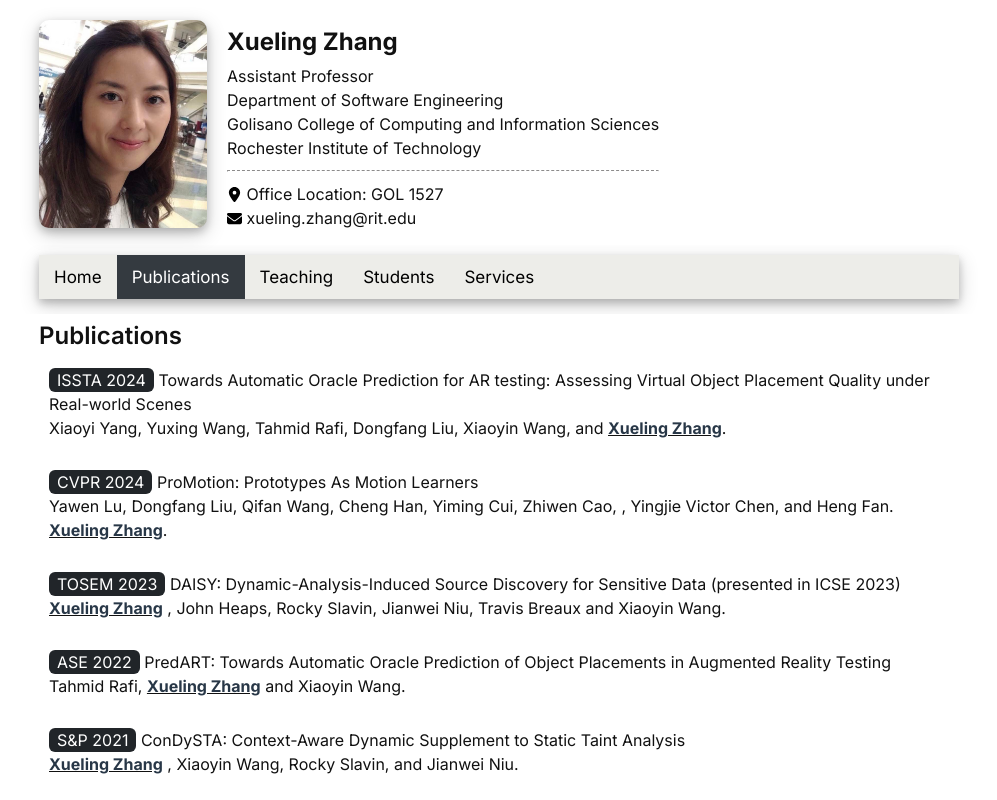
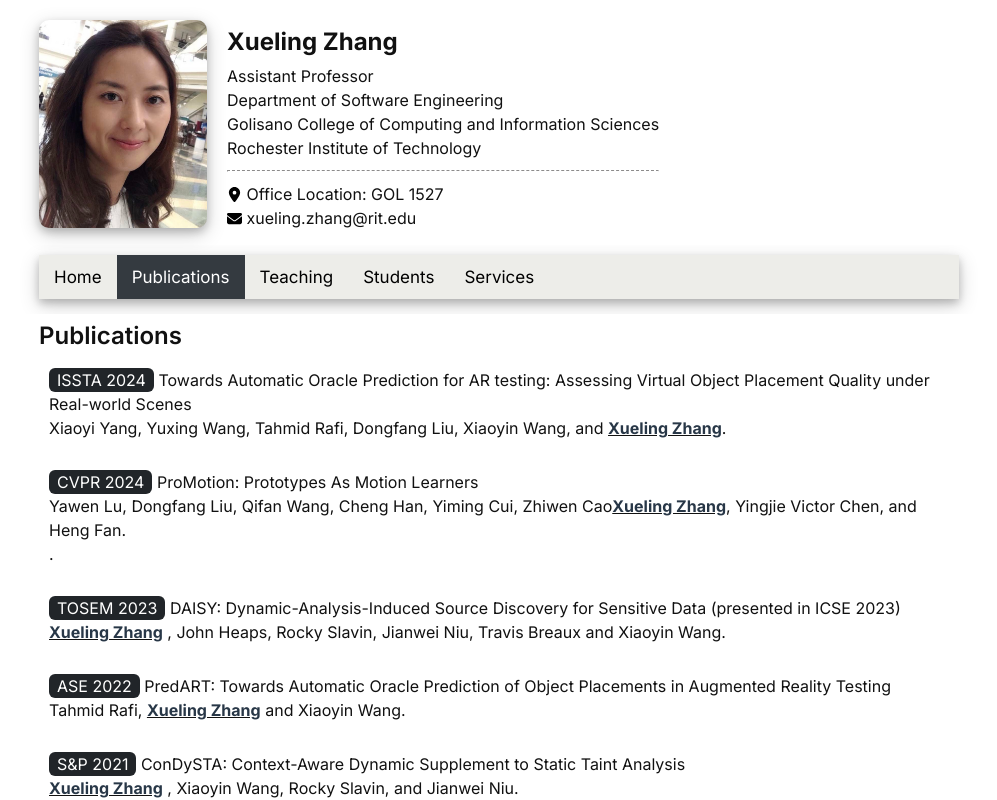
Before and after one commit to XuelingZ/XuelingZ.github.io, a Next.js app: page / in a window 1280 px wide. Both pictures are taken after a click on the link "Publications". Shown: the top 800 px of the page, without its empty margins (141-1138 px from the left). Built offline with nearby package versions, Linux system fonts and the light colour scheme.

Commit message:
Update publications.js

```diff
--- a/src/components/publications.js
+++ b/src/components/publications.js
@@ -22,12 +22,14 @@ export default function Publications() {
     <p className="divcontainer">
     <span className="w3-tag w3-blue w3-round">CVPR 2024</span> {" "}
     ProMotion: Prototypes As Motion Learners <br />
-    Yawen Lu, Dongfang Liu, Qifan Wang, Cheng Han, Yiming Cui, Zhiwen Cao, {" "}, Yingjie Victor Chen, and Heng Fan. <br />
+    Yawen Lu, Dongfang Liu, Qifan Wang, Cheng Han, Yiming Cui, Zhiwen Cao
     <b>
       <u>
         <font color="#283747">Xueling Zhang</font>
       </u>
     </b>
+    , Yingjie Victor Chen, and Heng Fan. <br />
+
     .<br />
   </p>
 
```
